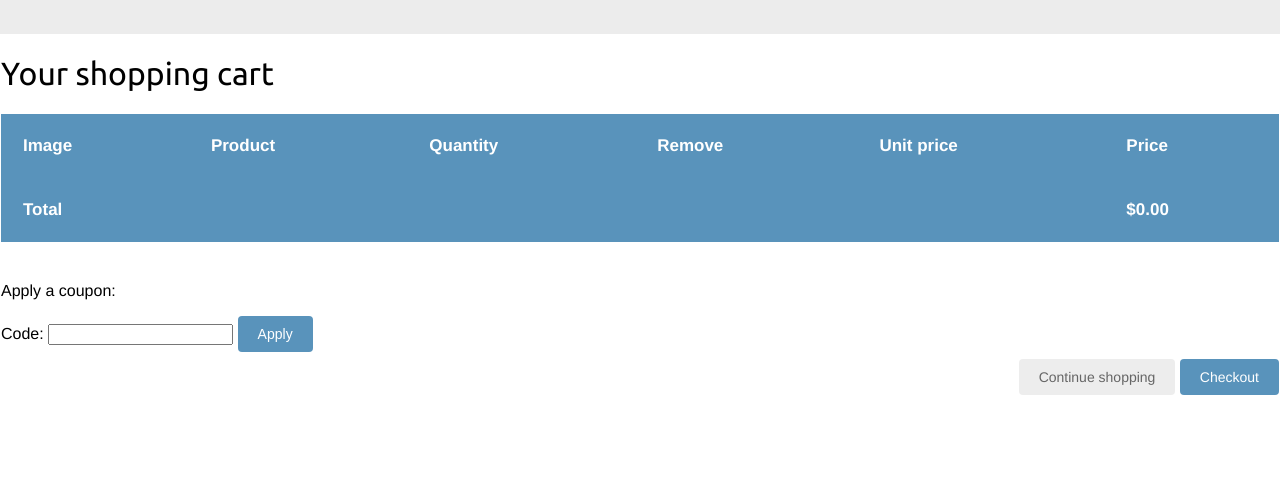
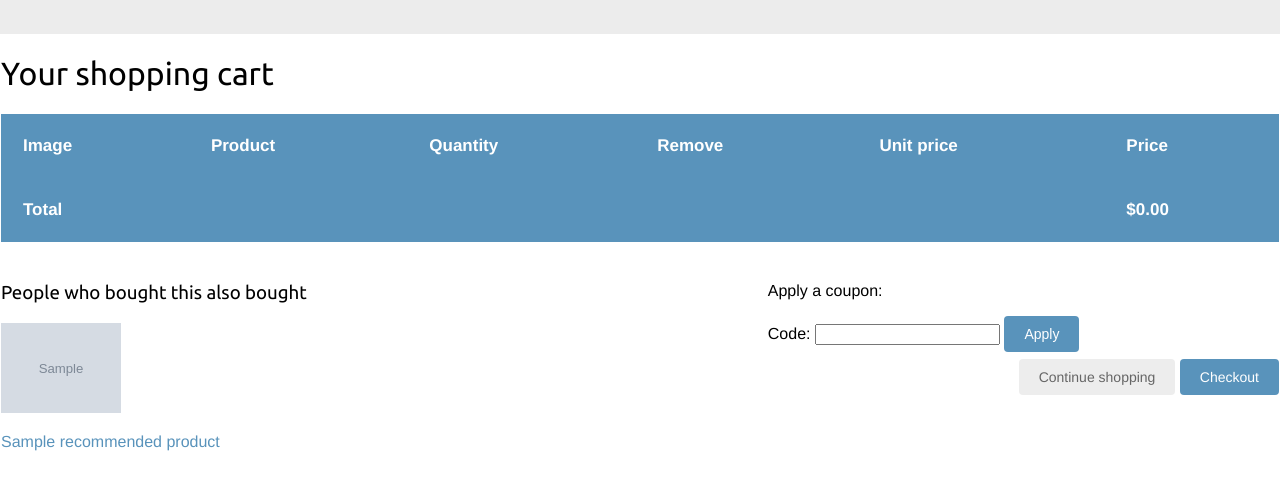
Before and after one commit to LensneL/shop, a Django app: template cart/templates/cart/detail.html in a window 1280 px wide. Shown: the part 46-536 px from the top of the page. Run offline with Django 4.2, Linux system fonts and the light colour scheme; tables that the repository leaves empty hold one stand-in row (values such as "Sample post"); the template is opened without the code that fills it: values that come from a table or form of the project are taken from there, most other values are stand-ins (such as "Sample title", 1, 10 or a date in 2020); grey boxes marked "Sample" are stand-in pictures; parts of the project's set-up code (start-up, migrations or seed data) failed here and were passed over.

Commit message:
added display recommended_products for cart

```diff
--- a/cart/templates/cart/detail.html
+++ b/cart/templates/cart/detail.html
@@ -75,20 +75,20 @@
     </tbody>
   </table>
 
-<!--  {% if recommended_products %}-->
-<!--  <div class="recommendations cart">-->
-<!--    <h3>People who bought this also bought</h3>-->
-<!--    {% for p in recommended_products %}-->
-<!--      <div class="item">-->
-<!--        <a href="{{ p.get_absolute_url }}">-->
-<!--          <img src="{% if p.image %}{{ p.image.url }}{% else %}-->
-<!--          {% static "img/no_image.png" %}{% endif %}">-->
-<!--        </a>-->
-<!--        <p><a href="{{ p.get_absolute_url }}">{{ p.name }}</a></p>-->
-<!--      </div>-->
-<!--    {% endfor %}-->
-<!--  </div>-->
-<!--{% endif %}-->
+  {% if recommended_products %}
+  <div class="recommendations cart">
+    <h3>People who bought this also bought</h3>
+    {% for p in recommended_products %}
+      <div class="item">
+        <a href="{{ p.get_absolute_url }}">
+          <img src="{% if p.image %}{{ p.image.url }}{% else %}
+          {% static "img/no_image.png" %}{% endif %}">
+        </a>
+        <p><a href="{{ p.get_absolute_url }}">{{ p.name }}</a></p>
+      </div>
+    {% endfor %}
+  </div>
+{% endif %}
 
   <p>Apply a coupon:</p>
   <form action="{% url "coupons:apply" %}" method="post">
```
